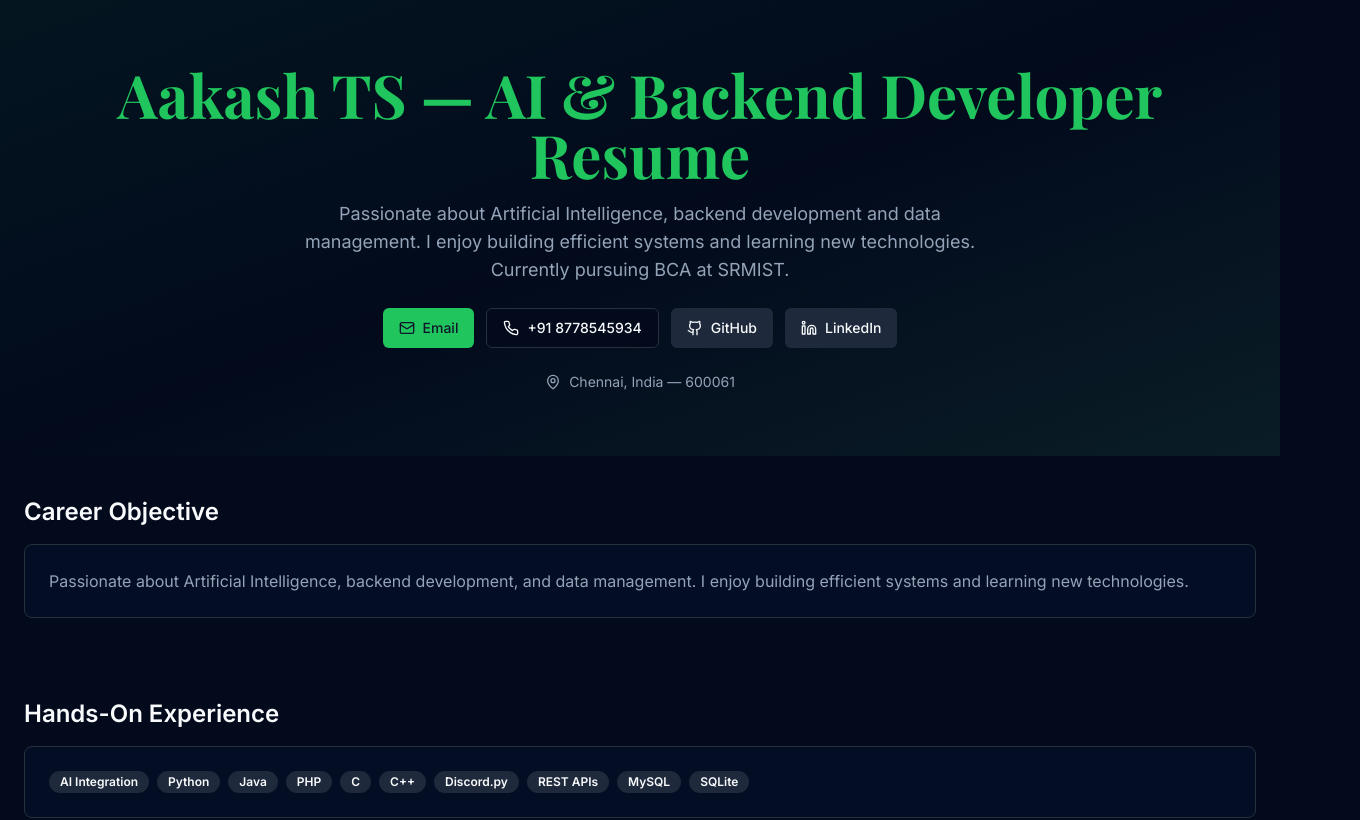
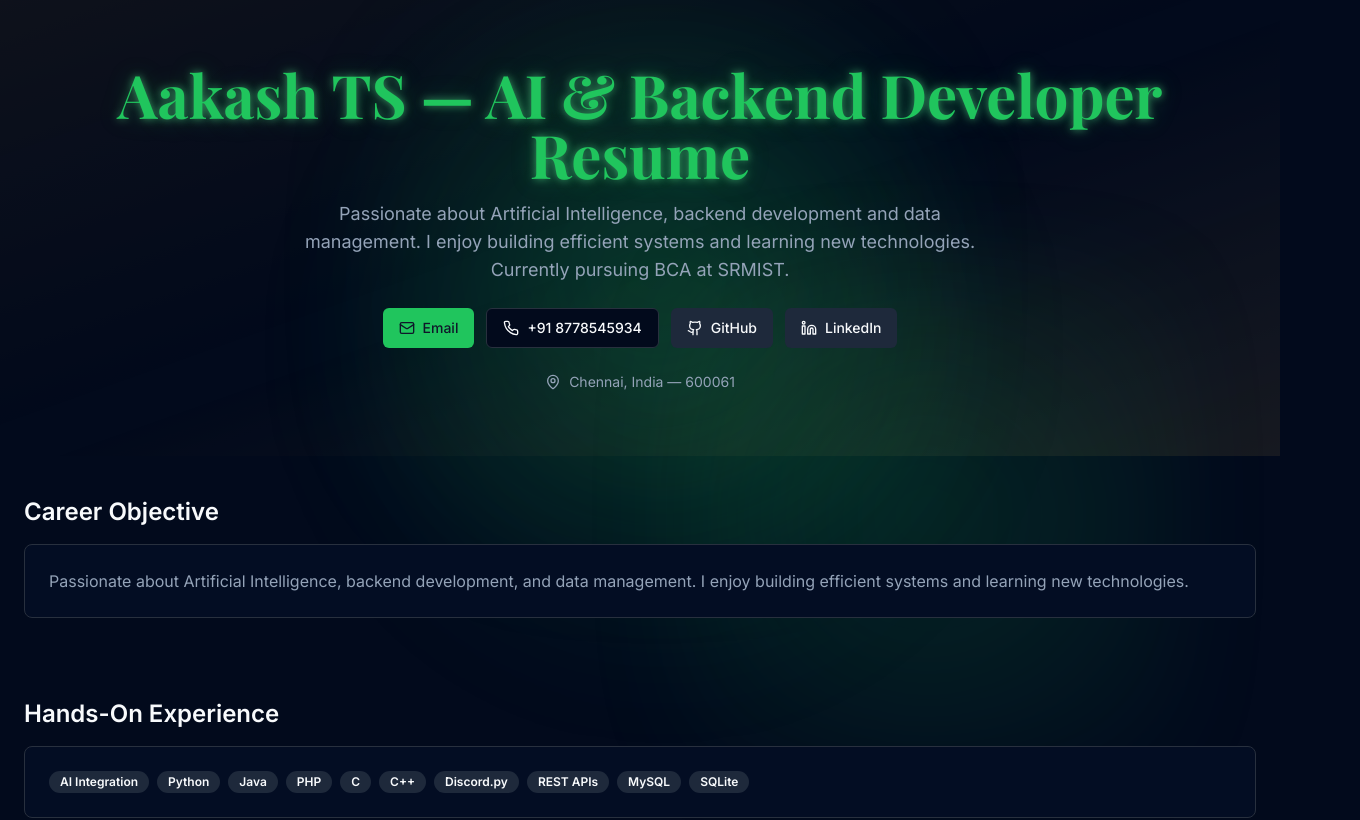
Before and after one commit to Crazy-Ledend/aakash-ts-resume, a React (Vite) app: page / in a window 1280 px wide. Shown: the top 820 px of the page, 1360 px wide, since content can reach past the window. Built offline with nearby package versions, Linux system fonts and the light colour scheme.

Commit message:
Add huey glow and animations
Add a huey glow effect and more animations to the website.

```diff
--- a/src/index.css
+++ b/src/index.css
@@ -94,3 +94,22 @@
   * { @apply border-border; }
   body { @apply bg-background text-foreground; }
 }
+
+@layer utilities {
+  .glow-text {
+    text-shadow: 0 0 8px hsl(var(--primary-glow) / 0.6), 0 0 24px hsl(var(--primary) / 0.3);
+  }
+
+  .hover-glow {
+    transition: var(--transition-smooth, all 0.3s cubic-bezier(0.4, 0, 0.2, 1));
+  }
+  .hover-glow:hover {
+    box-shadow: 0 0 0 1px hsl(var(--ring) / 0.45), 0 0 40px hsl(var(--primary-glow) / 0.35);
+  }
+
+  .aurora-spot {
+    background: radial-gradient(35rem 35rem at 50% 50%, hsl(var(--primary) / 0.15), transparent 60%);
+    filter: blur(40px);
+    will-change: transform;
+  }
+}
--- a/src/pages/Index.tsx
+++ b/src/pages/Index.tsx
@@ -6,11 +6,18 @@ const Index = () => {
   return (
     <div className="min-h-screen">
       <header className="relative">
-        <div className="absolute inset-0 -z-10 bg-gradient-to-br from-primary/20 via-transparent to-primary-glow/30 opacity-30" aria-hidden="true" />
+        <div className="absolute inset-0 -z-10" aria-hidden="true">
+          <div className="absolute inset-0 bg-gradient-to-br from-primary/20 via-transparent to-primary-glow/30 opacity-30 animate-hue" />
+          <div className="pointer-events-none absolute -inset-20">
+            <div className="aurora-spot animate-aurora absolute left-1/4 top-10 w-[40rem] h-[40rem]" />
+            <div className="aurora-spot animate-aurora absolute right-1/3 bottom-10 w-[35rem] h-[35rem]" />
+            <div className="aurora-spot animate-aurora absolute left-1/2 top-1/2 w-[30rem] h-[30rem]" />
+          </div>
+        </div>
         <div className="container mx-auto px-6 py-16">
           <div className="flex flex-col items-center text-center gap-6 animate-fade-in">
             <div>
-              <h1 className="font-display text-4xl sm:text-5xl md:text-6xl font-bold text-primary">
+              <h1 className="font-display text-4xl sm:text-5xl md:text-6xl font-bold text-primary glow-text">
                 Aakash TS — AI & Backend Developer Resume
               </h1>
               <p className="mt-4 text-lg text-muted-foreground max-w-2xl mx-auto">
@@ -19,16 +26,16 @@ const Index = () => {
             </div>
             <div className="flex flex-wrap items-center justify-center gap-3">
               <a href="mailto:tsaakash04@gmail.com" aria-label="Email Aakash">
-                <Button variant="default" className="transition-transform duration-200 hover:scale-105"><Mail /> Email</Button>
+                <Button variant="default" className="transition-transform duration-200 hover:scale-105 hover-glow"><Mail /> Email</Button>
               </a>
               <a href="tel:+918778545934" aria-label="Call Aakash">
-                <Button variant="outline" className="transition-transform duration-200 hover:scale-105"><Phone /> +91 8778545934</Button>
+                <Button variant="outline" className="transition-transform duration-200 hover:scale-105 hover-glow"><Phone /> +91 8778545934</Button>
               </a>
               <a href="https://github.com/Crazy-Ledend" target="_blank" rel="noreferrer" aria-label="GitHub profile">
-                <Button variant="secondary" className="transition-transform duration-200 hover:scale-105"><Github /> GitHub</Button>
+                <Button variant="secondary" className="transition-transform duration-200 hover:scale-105 hover-glow"><Github /> GitHub</Button>
               </a>
               <a href="https://www.linkedin.com/in/aakash-ts-1ab1221bb/" target="_blank" rel="noreferrer" aria-label="LinkedIn profile">
-                <Button variant="secondary" className="transition-transform duration-200 hover:scale-105"><Linkedin /> LinkedIn</Button>
+                <Button variant="secondary" className="transition-transform duration-200 hover:scale-105 hover-glow"><Linkedin /> LinkedIn</Button>
               </a>
             </div>
             <div className="flex items-center gap-2 text-sm text-muted-foreground"><MapPin className="h-4 w-4" /> Chennai, India — 600061</div>
@@ -72,22 +79,22 @@ const Index = () => {
           <div className="container mx-auto px-6">
             <h2 id="projects" className="text-2xl font-semibold mb-6">Projects</h2>
             <div className="grid md:grid-cols-2 gap-6">
-              <article className="group bg-card border rounded-lg p-6 transition-transform duration-200 hover:-translate-y-1 hover:shadow-xl">
+              <article className="group bg-card border rounded-lg p-6 transition-transform duration-200 hover:-translate-y-1 hover:shadow-xl hover-glow">
                 <h3 className="text-lg font-semibold">Hazelnut — Discord Economy bot</h3>
                 <p className="mt-2 text-sm text-muted-foreground">Economy system for Discord with robust command architecture.</p>
                 <a className="mt-4 inline-flex text-primary story-link" href="https://github.com/Crazy-Ledend/Hazelnut" target="_blank" rel="noreferrer">View on GitHub</a>
               </article>
-              <article className="group bg-card border rounded-lg p-6 transition-transform duration-200 hover:-translate-y-1 hover:shadow-xl">
+              <article className="group bg-card border rounded-lg p-6 transition-transform duration-200 hover:-translate-y-1 hover:shadow-xl hover-glow">
                 <h3 className="text-lg font-semibold">Muffins — Discord AI chatbot</h3>
                 <p className="mt-2 text-sm text-muted-foreground">Conversational AI assistant for Discord with integrations.</p>
                 <a className="mt-4 inline-flex text-primary story-link" href="https://github.com/Crazy-Ledend/MuffinsAI" target="_blank" rel="noreferrer">View on GitHub</a>
               </article>
-              <article className="group bg-card border rounded-lg p-6 transition-transform duration-200 hover:-translate-y-1 hover:shadow-xl">
+              <article className="group bg-card border rounded-lg p-6 transition-transform duration-200 hover:-translate-y-1 hover:shadow-xl hover-glow">
                 <h3 className="text-lg font-semibold">HealthBar Component — Game Interface</h3>
                 <p className="mt-2 text-sm text-muted-foreground">Private UI component. Appreciated and endorsed by Oyindoubra Akposeye (The CTO LLC, dev of MewBot).</p>
                 <a className="mt-4 inline-flex text-primary story-link" href="https://github.com/Crazy-Ledend/HealthBar" target="_blank" rel="noreferrer">View on GitHub</a>
               </article>
-              <article className="group bg-card border rounded-lg p-6 transition-transform duration-200 hover:-translate-y-1 hover:shadow-xl">
+              <article className="group bg-card border rounded-lg p-6 transition-transform duration-200 hover:-translate-y-1 hover:shadow-xl hover-glow">
                 <h3 className="text-lg font-semibold">MewAucs — Discord Auction Bot</h3>
                 <p className="mt-2 text-sm text-muted-foreground">Auction system tailored for Discord communities.</p>
                 <a className="mt-4 inline-flex text-primary story-link" href="https://github.com/Crazy-Ledend/MewAucs" target="_blank" rel="noreferrer">View on GitHub</a>
--- a/tailwind.config.ts
+++ b/tailwind.config.ts
@@ -106,6 +106,19 @@ const config: Config = {
 					'0%': { transform: 'translateX(0)' },
 					'100%': { transform: 'translateX(100%)' }
 				},
+				'aurora': {
+					'0%': { transform: 'translate(-10%, -10%) scale(1)' },
+					'50%': { transform: 'translate(10%, 10%) scale(1.1)' },
+					'100%': { transform: 'translate(-10%, 0%) scale(1)' }
+				},
+				'glow-pulse': {
+					'0%, 100%': { boxShadow: '0 0 0 0 hsl(var(--primary-glow) / 0.0)' },
+					'50%': { boxShadow: '0 0 40px 5px hsl(var(--primary-glow) / 0.25)' }
+				},
+				'hue-rotate': {
+					'0%': { filter: 'hue-rotate(0deg)' },
+					'100%': { filter: 'hue-rotate(360deg)' }
+				},
 			},
 			animation: {
 				'accordion-down': 'accordion-down 0.2s ease-out',
@@ -117,7 +130,10 @@ const config: Config = {
 				'slide-in-right': 'slide-in-right 0.3s ease-out',
 				'slide-out-right': 'slide-out-right 0.3s ease-out',
 				'enter': 'fade-in 0.3s ease-out, scale-in 0.2s ease-out',
-				'exit': 'fade-out 0.3s ease-out, scale-out 0.2s ease-out'
+				'exit': 'fade-out 0.3s ease-out, scale-out 0.2s ease-out',
+				'aurora': 'aurora 12s ease-in-out infinite',
+				'glow': 'glow-pulse 3s ease-in-out infinite',
+				'hue': 'hue-rotate 8s linear infinite'
 			}
 
 		},
```
